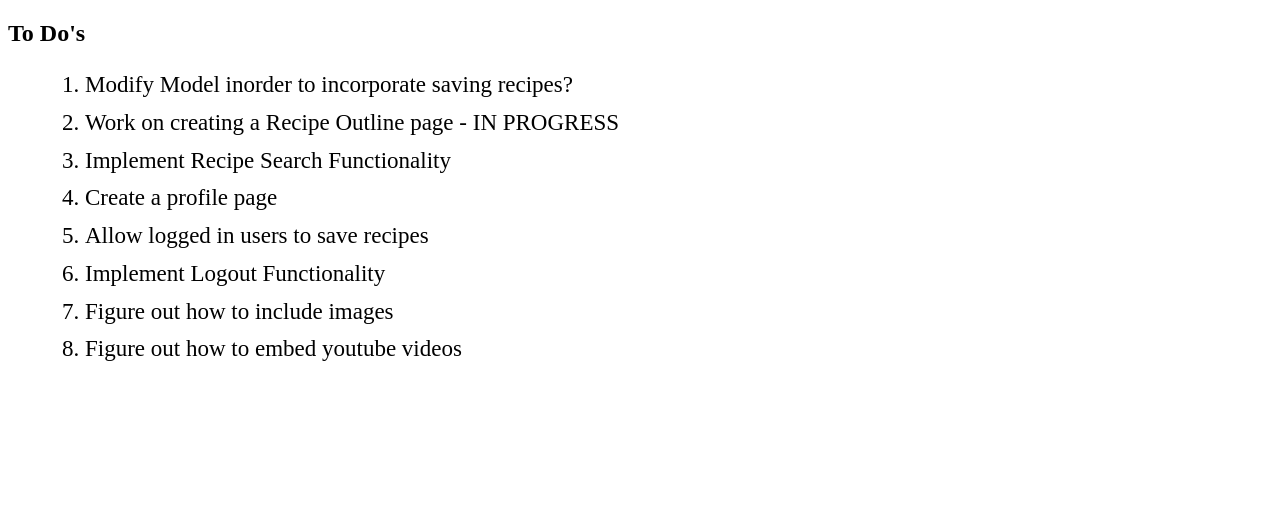
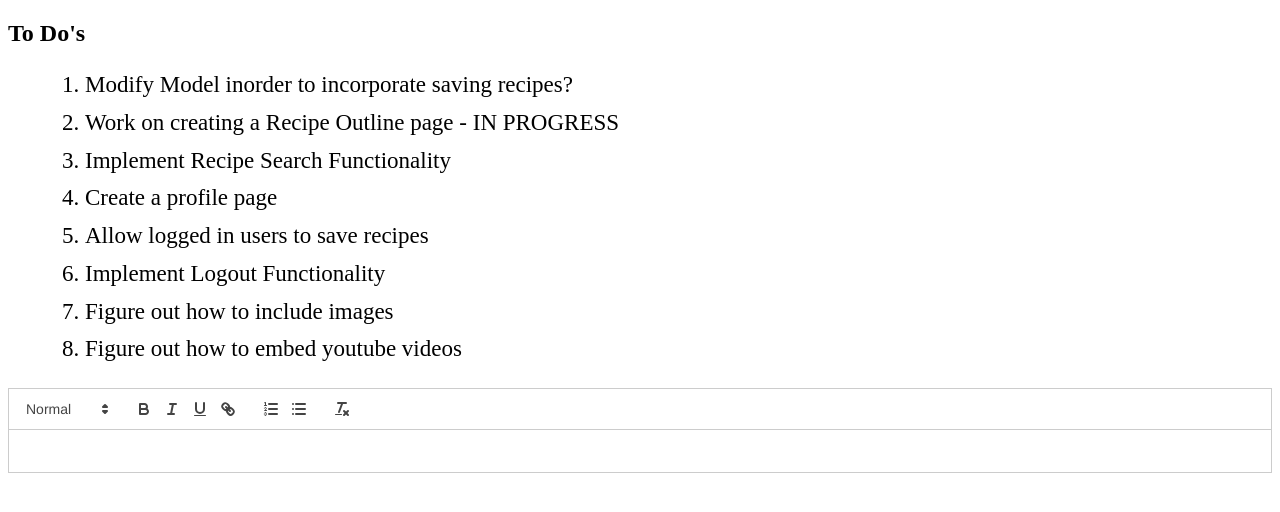
Before and after one commit to momaki9/HealtheeByte, a React (Create React App) app in the folder client/: page /dev in a window 1280 px wide. Shown: the top 512 px of the page. Built offline with nearby package versions, Linux system fonts and the light colour scheme; no server answers.

Commit message:
installed react Quill

```diff
--- a/client/package.json
+++ b/client/package.json
@@ -16,6 +16,7 @@
     "jwt-decode": "^3.1.2",
     "react": "^18.2.0",
     "react-dom": "^18.2.0",
+    "react-quill": "^2.0.0",
     "react-router-dom": "^6.11.0",
     "react-scripts": "5.0.1",
     "web-vitals": "^2.1.4"
--- a/client/src/pages/DevMode.js
+++ b/client/src/pages/DevMode.js
@@ -1,11 +1,16 @@
+import { useState } from "react";
 import { useQuery } from "@apollo/client";
 import { QUERY_RECIPES } from "../utils/queries";
 
+import ReactQuill from 'react-quill';
+import 'react-quill/dist/quill.snow.css';
+
 const DevMode = () => {
-
+    const [ value, setValue ] = useState('');
     const { loading, data } = useQuery(QUERY_RECIPES);
     const allRecipes = data?.allRecipes || [];
-    console.log(allRecipes);
+    // console.log(allRecipes);
+    console.log(value);
     return (
         <>
         <h2>To Do's</h2>
@@ -19,6 +24,7 @@
             <li style={{margin: '1%', fontSize: '23px'}}>Figure out how to include images</li>
             <li style={{margin: '1%', fontSize: '23px'}}>Figure out how to embed youtube videos</li>
         </ol>
+        <ReactQuill theme="snow" value={value} onChange={setValue}/>
         </>
     )
 };
```
Also changed, not shown: 1 other file (tests, documents, lock files or other folders).
